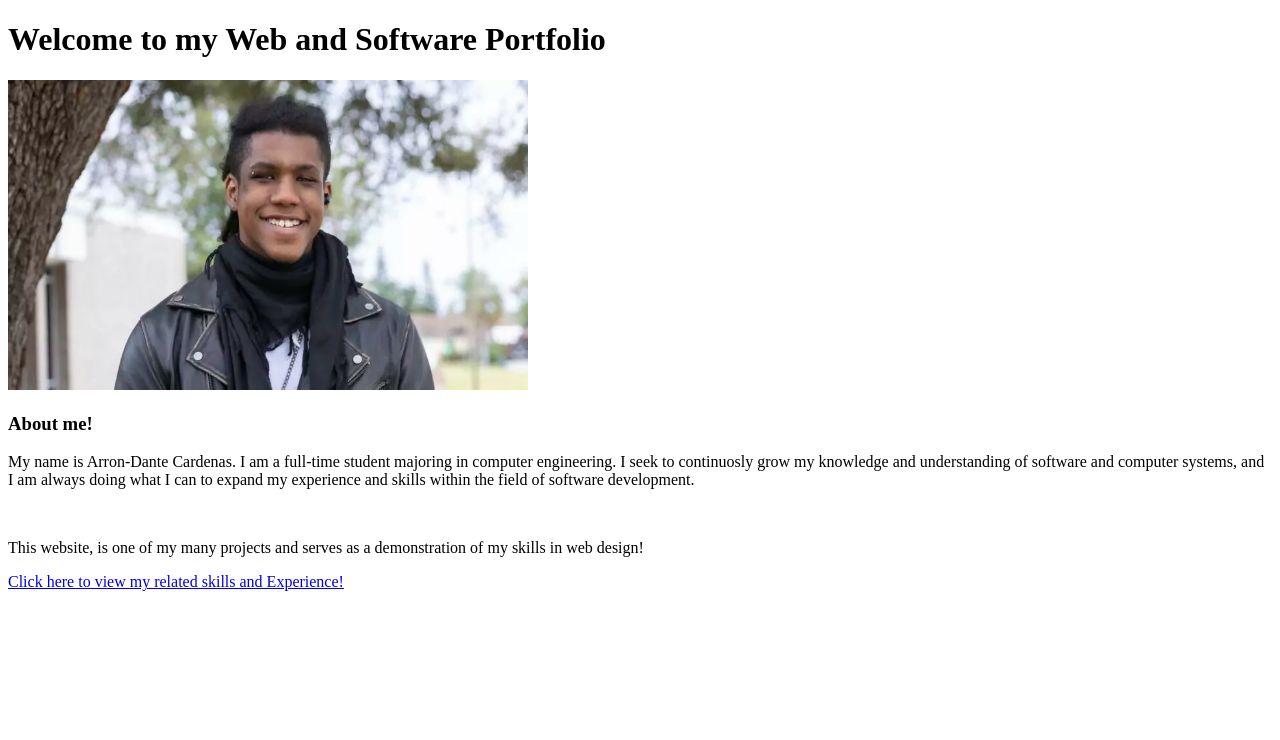
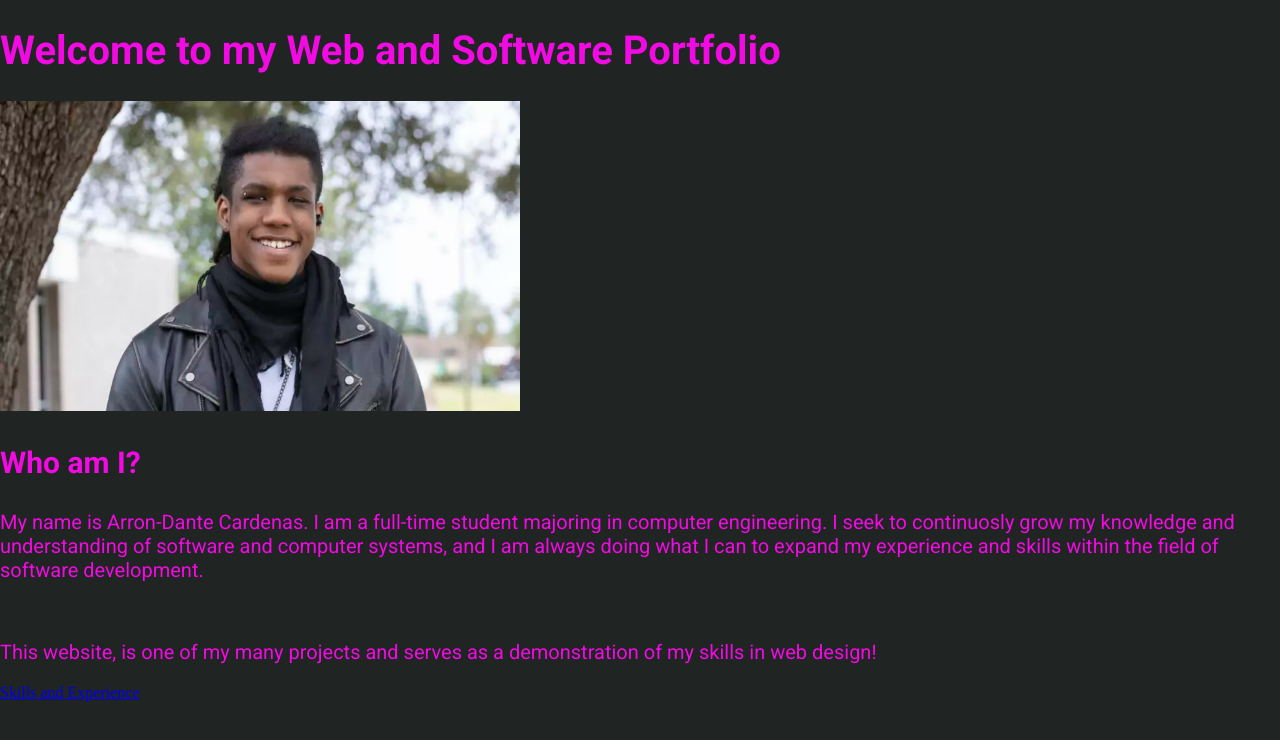
Before and after one commit to QuickShadow4770/Resume-Site, a plain HTML site: page index.html in a window 1280 px wide. Drawn offline with Linux system fonts and the light colour scheme.

Commit message:
Added CSS, modified text, content, background, to include colour. Attempting to follow a colour palette

```diff
--- a/index.html
+++ b/index.html
@@ -2,24 +2,34 @@
 <html lang="en">
 <head>
     <meta charset="UTF-8">
+
     <meta name="viewport" content="width=device-width, initial-scale=1.0">
+
     <title>Arron | Developer Portfolio</title>
+
+    <link rel="stylesheet" href="indexStyles.css">
 </head>
+
+
 <body>
-    <h1>Welcome to my Web and Software Portfolio</h1>
+    <h1 class="headers">Welcome to my Web and Software Portfolio</h1>
 
     <!--Image of Arron-->
     <img src="pfp.jpeg" alt="Headshot of Arron-Dante Cardenas" height="310" width="520">
 
     <!--Description of Arron-->
-    <h3>About me!</h3>
-    <p>My name is Arron-Dante Cardenas. I am a full-time student majoring in computer engineering.
+    <h3 class="subHeaders">Who am I?</h3>
+    <p class="bioParagraph">My name is Arron-Dante Cardenas. I am a full-time student majoring in computer engineering.
      I seek to continuosly grow my knowledge and understanding of software and computer systems,
      and I am always doing what I can to expand my experience and skills within the field of software development.</p>
 
      <br>
 
-    <p>This website, is one of my many projects and serves as a demonstration of my skills in web design!</p>
-    <a href="./pages/about.html" target="_blank">Click here to view my related skills and Experience!</a>
+    <p class="bioParagraph">This website, is one of my many projects and serves as a demonstration of my skills in web design!</p>
+    <a href="./pages/about.html" class= "button" target="_blank">Skills and Experience</a>
+
+
+
+
 </body>
 </html>
--- /dev/null
+++ b/indexStyles.css
@@ -0,0 +1,32 @@
+@import url('https://fonts.googleapis.com/css2?family=Roboto:ital,wght@0,100..900;1,100..900&display=swap');
+
+body {
+    background-color: #202423;
+    margin: 0;
+
+}
+
+
+.headers {
+    color: #f20ae3;
+    background-color: transparent;
+
+     font-family:'Roboto', sans-serif;
+    font-size: 40px;
+}
+
+.subHeaders {
+    color: #f20ae3;
+    background-color: transparent;
+
+    font-family: 'Roboto', sans-serif;
+    font-size: 30px;
+}
+
+.bioParagraph {
+    color: #f20ae3;
+    background-color: transparent;
+
+    font-family: 'Roboto', sans-serif;
+    font-size: 20px;
+}
```
Also changed, not shown: pages/about.html (+4 -1 lines), Pi7_cropper.png (added).
